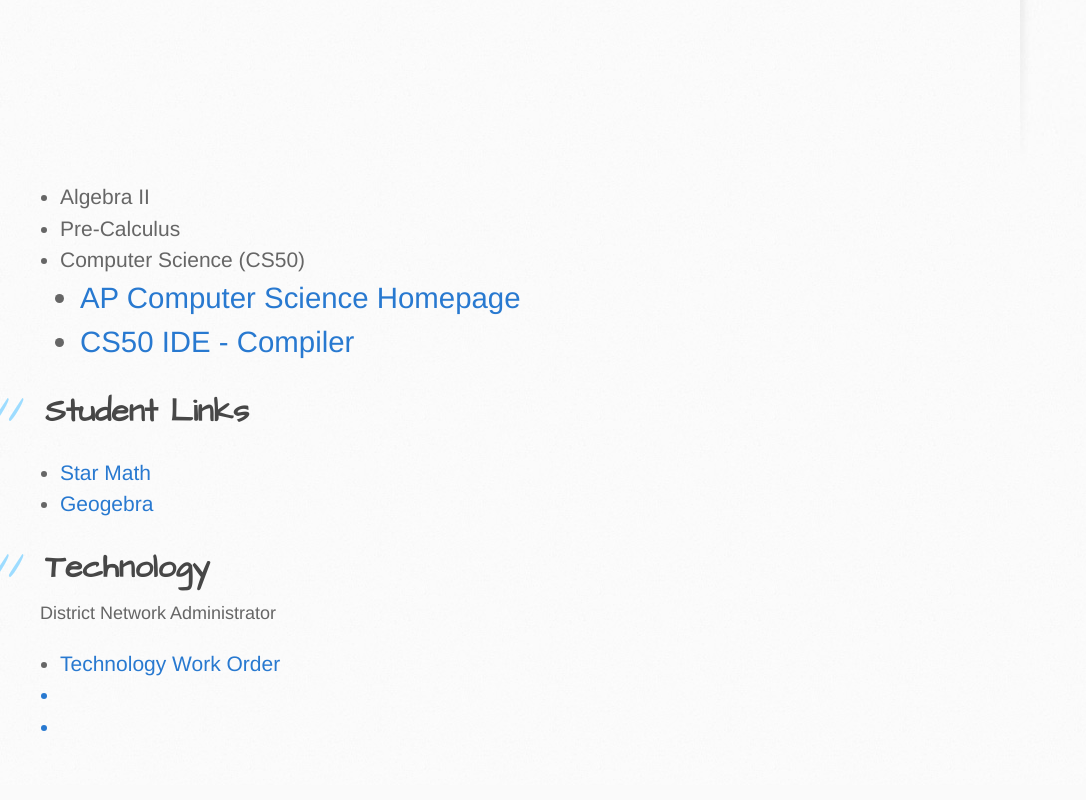
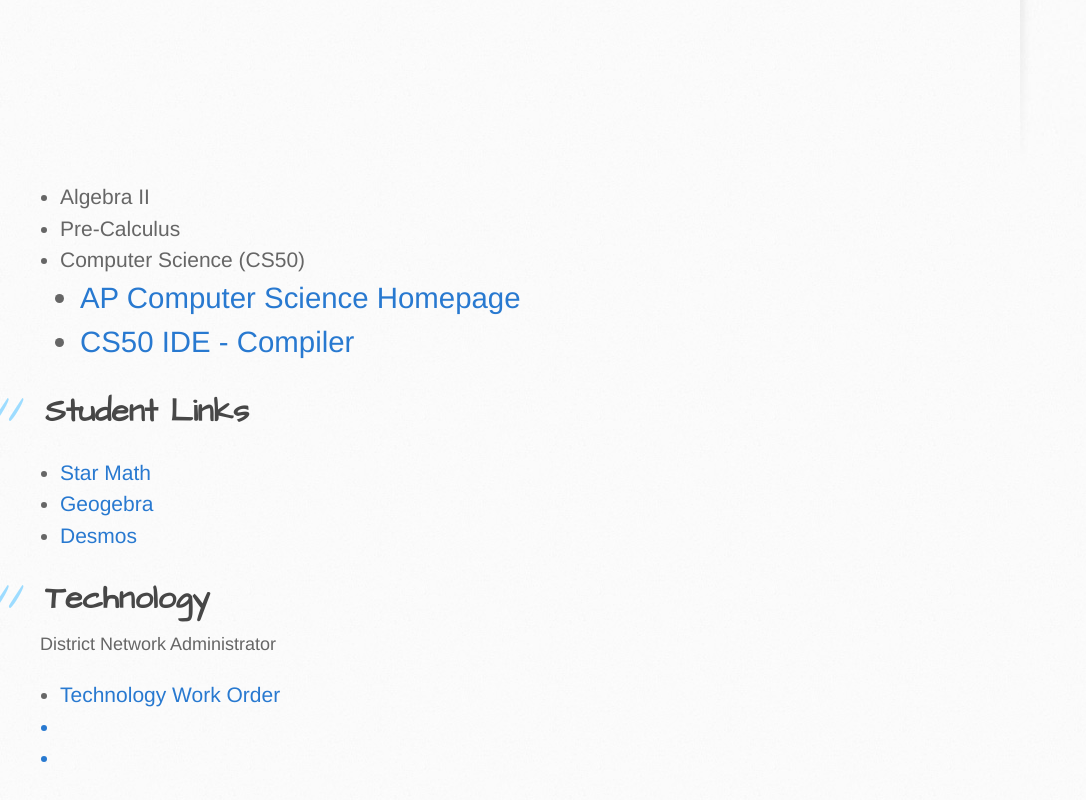
Before and after one commit to apodaca-edu/apodaca-edu.github.io, a plain HTML site: page index.html in a window 1280 px wide. Shown: the part 582-1382 px from the top of the page, without its empty margins (0-1086 px from the left). Drawn offline with Linux system fonts and the light colour scheme; a script that the page names is missing.

Commit message:
mainupdate

```diff
--- a/index.html
+++ b/index.html
@@ -53,6 +53,7 @@
 	<ul>
 		<li><a href="http://hosted145.renlearn.com/711518/" target="_blank">Star Math</a></li>
 		<li><a href="http://web.geogebra.org" target="_blank">Geogebra</a></li>
+    <li><a href="http://desmos.com" target="_blank">Desmos</a></li>
 	</ul>
 
 <h3>
```
